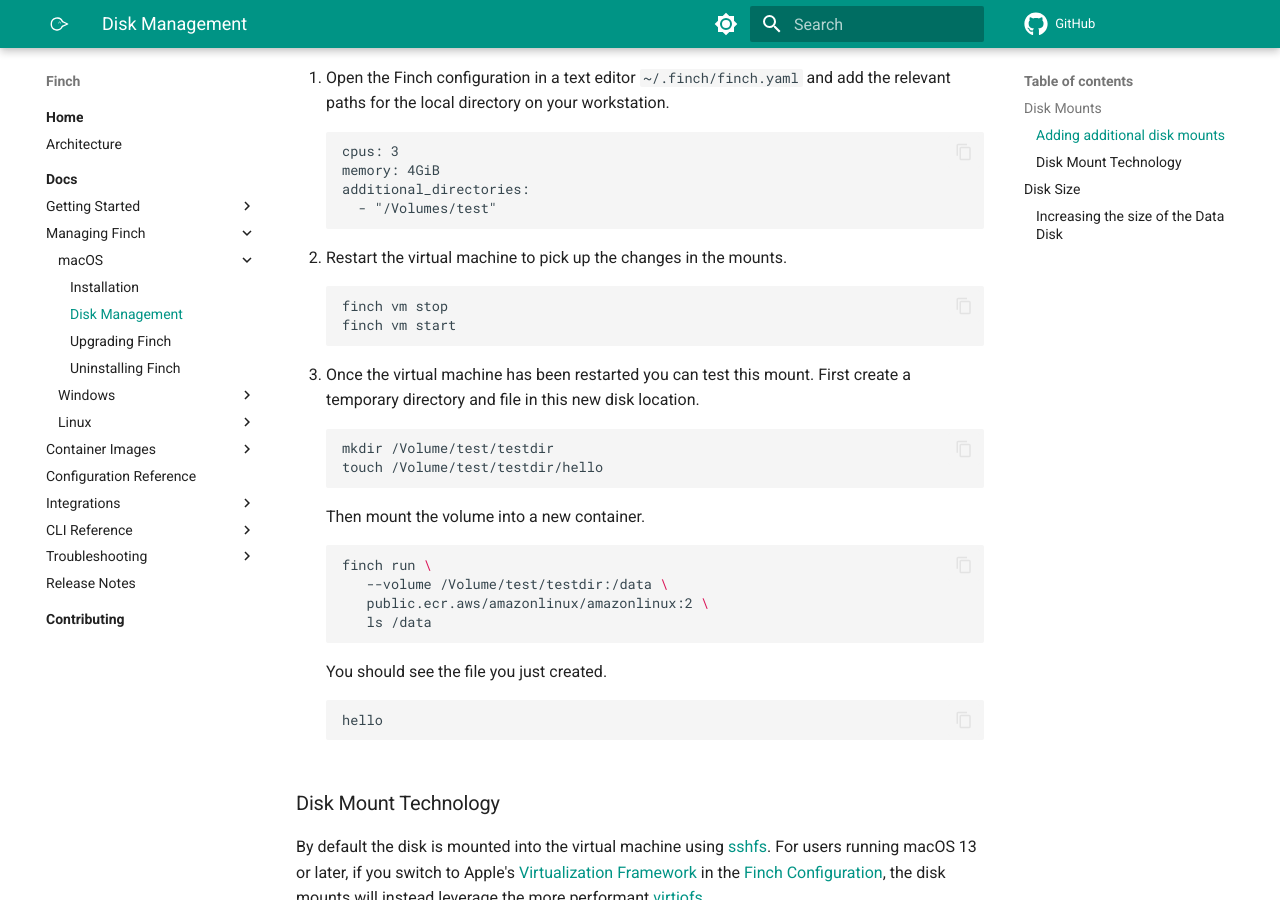
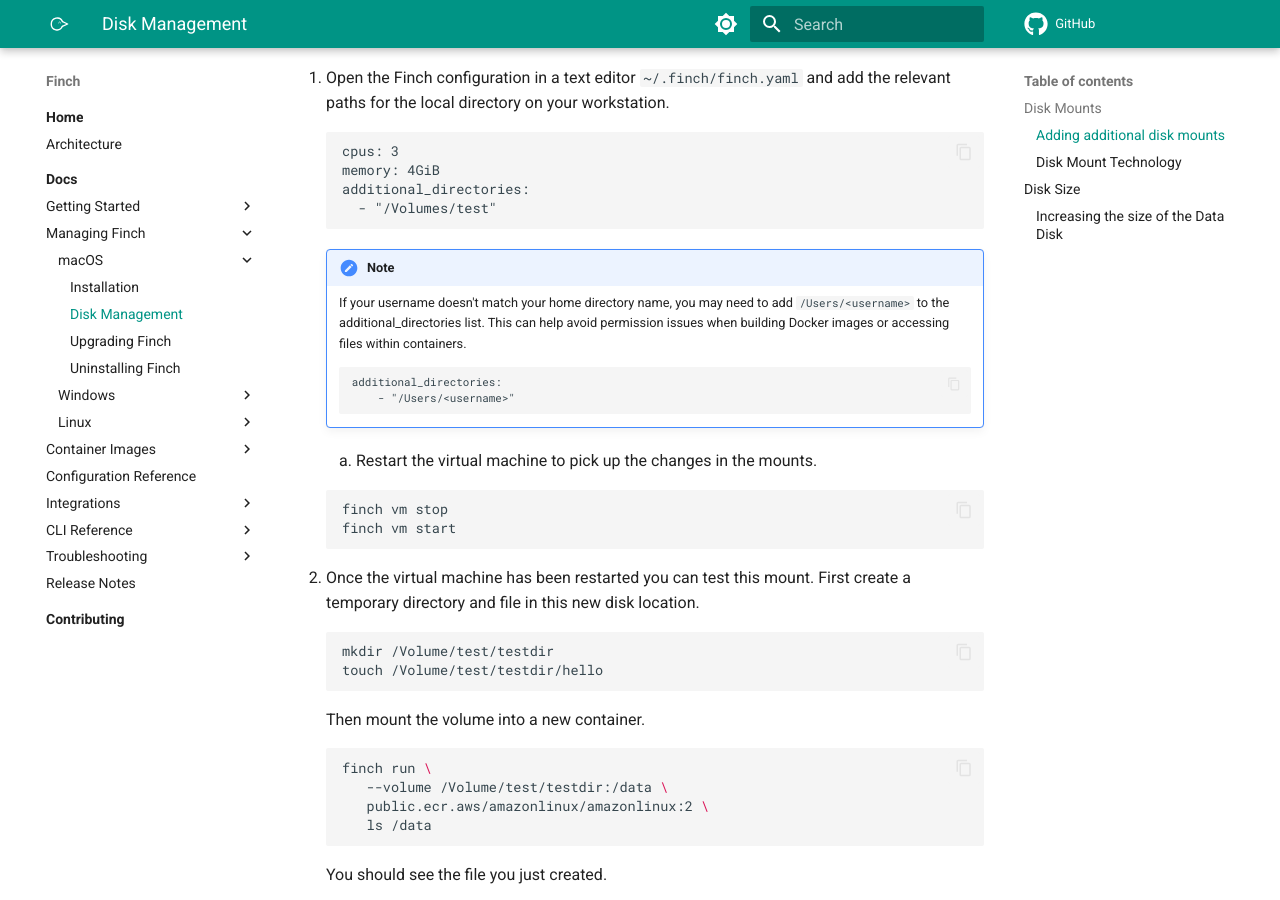
Before and after one commit to runfinch/finch-website, an MkDocs documentation site: the page built from docs/docs/managing-finch/macos/disk-management.md, in a window 1280 px wide and 900 px high, scrolled down 712 px. Built offline with MkDocs 1.6.1 and Material for MkDocs 9.7.7, drawn with Linux system fonts in a browser that asks for light colours; comment, search, counter and statistics services are not loaded.

Commit message:
docs: update disk mount docs
Signed-off-by: Arjun Raja Yogidas <arjunry@amazon.com>

````diff
--- a/docs/docs/managing-finch/macos/disk-management.md
+++ b/docs/docs/managing-finch/macos/disk-management.md
@@ -39,7 +39,13 @@
     additional_directories:
       - "/Volumes/test"
     ```
+    !!! note
 
+        If your username doesn't match your home directory name, you may need to add `/Users/<username>` to the additional_directories list. This can help avoid permission issues when building Docker images or accessing files within containers.
+        ```
+        additional_directories:
+            - "/Users/<username>"
+        ```
 2. Restart the virtual machine to pick up the changes in the mounts.
 
     ```
````
